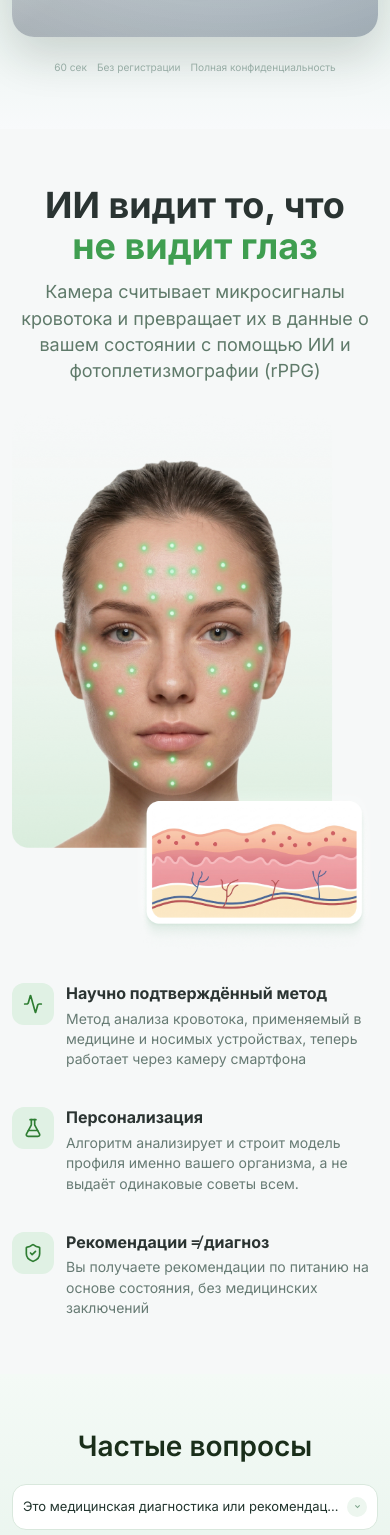
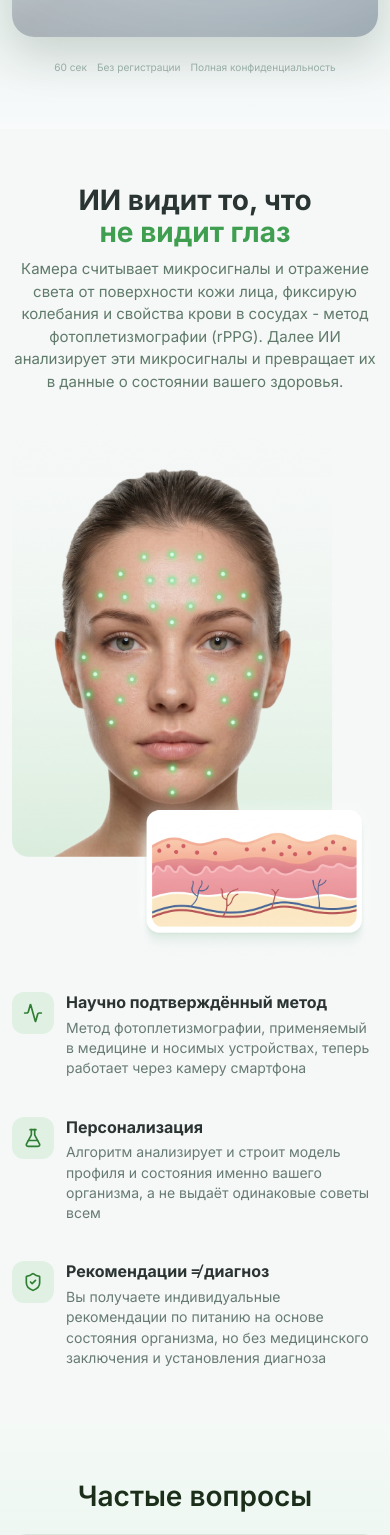
Before and after one commit to NikitaBest/landing_X5, a React (Vite) app: page / in a window 390 px wide. Shown: the part 3021-4556 px from the top of the page. Built offline with nearby package versions, Linux system fonts and the light colour scheme.

Commit message:
редактирование  блока ии видит

```diff
--- a/src/SignalsSection.css
+++ b/src/SignalsSection.css
@@ -127,3 +127,22 @@
     margin-top: 0;
   }
 }
+
+@media (max-width: 480px) {
+  .signals__intro h2 {
+    font-size: 28px;
+    line-height: 1.12;
+  }
+
+  .signals__lead {
+    font-size: 15px;
+    line-height: 1.5;
+    margin-top: 10px;
+  }
+}
+
+@media (max-width: 360px) {
+  .signals__intro h2 {
+    font-size: 26px;
+  }
+}
--- a/src/SignalsSection.tsx
+++ b/src/SignalsSection.tsx
@@ -17,8 +17,7 @@ function SignalsSection() {
             </h2>
 
             <p className="signals__lead">
-              Камера считывает микросигналы кровотока и превращает их в данные о вашем состоянии
-              с помощью ИИ и фотоплетизмографии (rPPG)
+            Камера считывает микросигналы и отражение света от поверхности кожи лица, фиксирую колебания и свойства крови в сосудах - метод фотоплетизмографии (rPPG). Далее ИИ анализирует эти микросигналы и превращает их в данные о состоянии вашего здоровья.
             </p>
           </div>
 
@@ -30,8 +29,7 @@ function SignalsSection() {
               <div>
                 <h3>Научно подтверждённый метод</h3>
                 <p>
-                  Метод анализа кровотока, применяемый в медицине и носимых устройствах, теперь
-                  работает через камеру смартфона
+                Метод фотоплетизмографии, применяемый в медицине и носимых устройствах, теперь работает через камеру смартфона
                 </p>
               </div>
             </article>
@@ -43,8 +41,7 @@ function SignalsSection() {
               <div>
                 <h3>Персонализация</h3>
                 <p>
-                  Алгоритм анализирует и строит модель профиля именно вашего организма, а не
-                  выдаёт одинаковые советы всем.
+                Алгоритм анализирует и строит модель  профиля и состояния именно вашего организма, а не выдаёт одинаковые советы всем
                 </p>
               </div>
             </article>
@@ -56,8 +53,7 @@ function SignalsSection() {
               <div>
                 <h3>Рекомендации ≠ диагноз</h3>
                 <p>
-                  Вы получаете рекомендации по питанию на основе состояния, без медицинских
-                  заключений
+                Вы получаете индивидуальные рекомендации по питанию на основе состояния организма, но без медицинского заключения и установления диагноза
                 </p>
               </div>
             </article>
```
